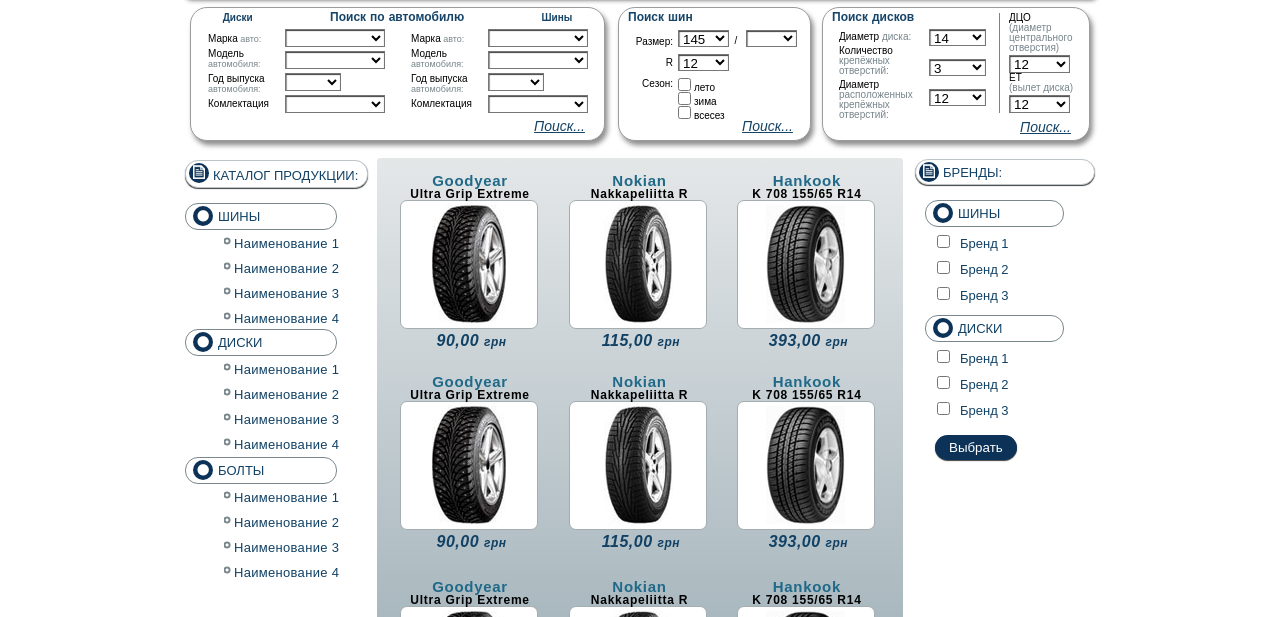
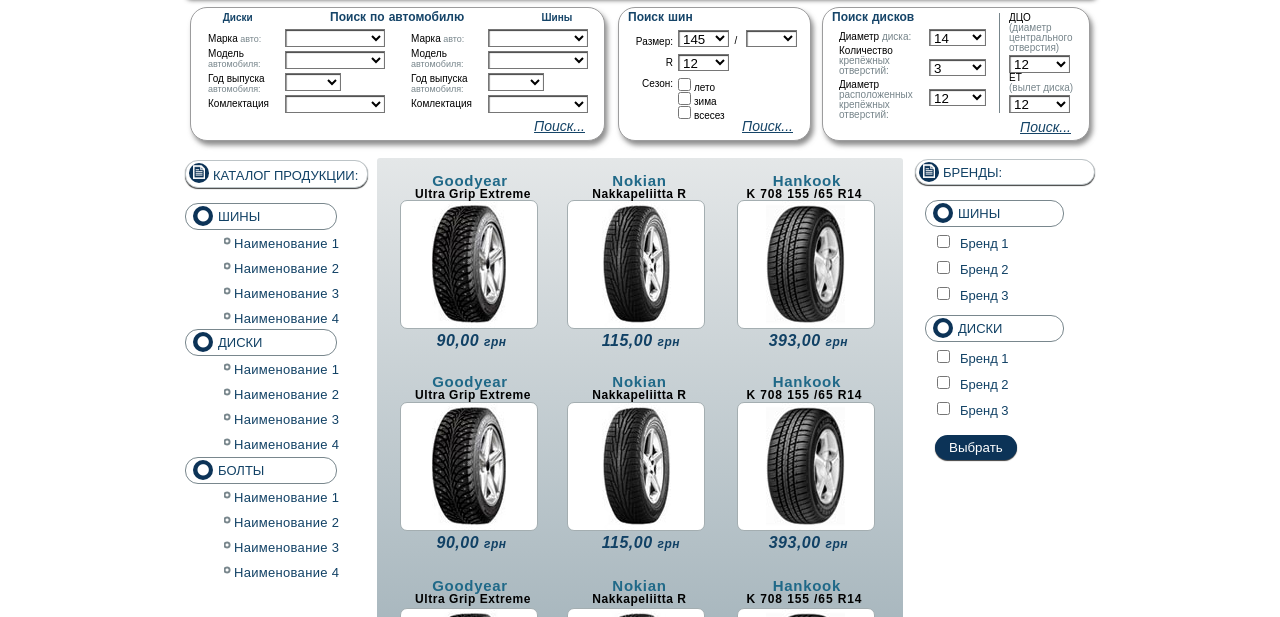
Before and after one commit to logolevel/homework6, a plain HTML site: page index.html in a window 1280 px wide. Shown: the part 335-952 px from the top of the page. Drawn offline with Linux system fonts and the light colour scheme; files whose address does not match are found by name.

Commit message:
Edited text for pixel perfect

```diff
--- a/css/style.css
+++ b/css/style.css
@@ -585,7 +585,10 @@ background: linear-gradient(to bottom, rgb(228,231,232) 0%,rgb(148,167,176) 100%
 	margin-bottom: 4px;
 }
 .tnx-designer-product {
-	margin-top: 19px;
+	margin-top: 17px;
+}
+.tnx-designer-product .img-wrap {
+	margin-top: 3px;
 }
 .product h4 {
 	font-size: 15px;
@@ -597,6 +600,17 @@ background: linear-gradient(to bottom, rgb(228,231,232) 0%,rgb(148,167,176) 100%
 	color: #000;
 	letter-spacing: 0.75px;
 	font-weight: bold;
+}
+.product__name1 {
+	letter-spacing: 0.55px;
+	margin-left: 6px;
+}
+.product__name2 {
+	letter-spacing: 0.55px;
+}
+.product__name3 {
+	letter-spacing: 0.9px;
+	margin-left: -5px;
 }
 .product a {
 	text-decoration: none;
@@ -612,6 +626,12 @@ background: linear-gradient(to bottom, rgb(228,231,232) 0%,rgb(148,167,176) 100%
 }
 .second-column {
 	margin-left: 25px;
+}
+.second-column .img-wrap {
+	margin-left: -2px;
+}
+.row2 {
+	margin-top: 1px;
 }
 /*brands*/
 .brands {
--- a/index.html
+++ b/index.html
@@ -226,7 +226,7 @@
 				<figure class="product">
 					<figcaption>
 						<h4>Goodyear</h4>
-						Ultra Grip Extreme
+						<p class="product__name1">Ultra Grip Extreme</p>
 					</figcaption>
 					<span class="img-wrap">
 						<img src="img/content/goodyear.jpg" alt="">
@@ -237,7 +237,7 @@
 				<figure class="product second-column">
 					<figcaption>
 						<h4>Nokian</h4>
-						Nakkapeliitta R
+						<p class="product__name2">Nakkapeliitta R</p>
 					</figcaption>
 					<span class="img-wrap">
 						<img src="img/content/nokian.jpg" alt="">
@@ -248,7 +248,7 @@
 				<figure class="product">
 					<figcaption>
 						<h4>Hankook</h4>
-						K 708 155/65 R14
+						<p class="product__name3">K 708 155 /65 R14</p>
 					</figcaption>
 					<span class="img-wrap">
 						<img src="img/content/hankook.jpg" alt="">
@@ -259,9 +259,9 @@
 				<figure class="product">
 					<figcaption>
 						<h4>Goodyear</h4>
-						Ultra Grip Extreme
+						<p class="product__name1">Ultra Grip Extreme</p>
 					</figcaption>
-					<span class="img-wrap">
+					<span class="img-wrap row2">
 						<img src="img/content/goodyear.jpg" alt="">
 					</span>
 					<a href="#">90,00 <span>грн</span></a>
@@ -270,9 +270,9 @@
 				<figure class="product second-column">
 					<figcaption>
 						<h4>Nokian</h4>
-						Nakkapeliitta R
+						<p class="product__name2">Nakkapeliitta R</p>
 					</figcaption>
-					<span class="img-wrap">
+					<span class="img-wrap row2">
 						<img src="img/content/nokian.jpg" alt="">
 					</span>
 					<a href="#">115,00 <span>грн</span></a>
@@ -281,9 +281,9 @@
 				<figure class="product">
 					<figcaption>
 						<h4>Hankook</h4>
-						K 708 155/65 R14
+						<p class="product__name3">K 708 155 /65 R14</p>
 					</figcaption>
-					<span class="img-wrap">
+					<span class="img-wrap row2">
 						<img src="img/content/hankook.jpg" alt="">
 					</span>
 					<a href="#">393,00 <span>грн</span></a>
@@ -291,8 +291,8 @@
 
 				<figure class="product tnx-designer-product">
 					<figcaption>
-						<h4>Goodyear</h4>
-						Ultra Grip Extreme
+						<h4 class="third-prod-bot">Goodyear</h4>
+						<p class="product__name1">Ultra Grip Extreme</p>
 					</figcaption>
 					<span class="img-wrap">
 						<img src="img/content/goodyear.jpg" alt="">
@@ -303,7 +303,7 @@
 				<figure class="product tnx-designer-product second-column">
 					<figcaption>
 						<h4>Nokian</h4>
-						Nakkapeliitta R
+						<p class="product__name2">Nakkapeliitta R</p>
 					</figcaption>
 					<span class="img-wrap">
 						<img src="img/content/nokian.jpg" alt="">
@@ -314,7 +314,7 @@
 				<figure class="product tnx-designer-product">
 					<figcaption>
 						<h4>Hankook</h4>
-						K 708 155/65 R14
+						<p class="product__name3">K 708 155 /65 R14</p>
 					</figcaption>
 					<span class="img-wrap">
 						<img src="img/content/hankook.jpg" alt="">
```
